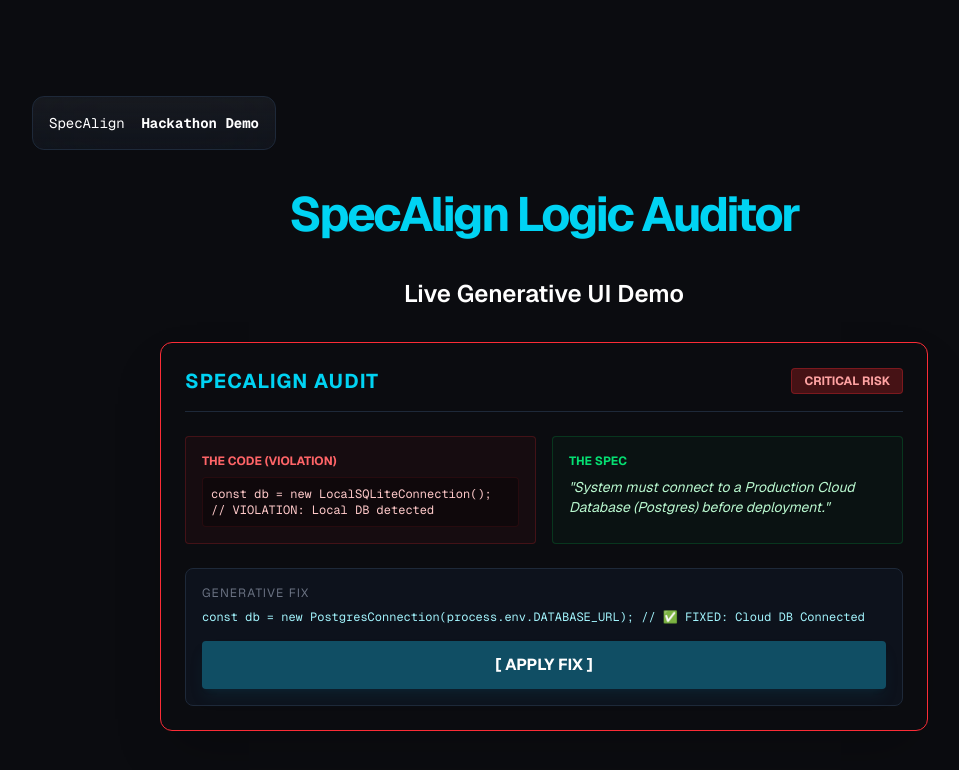
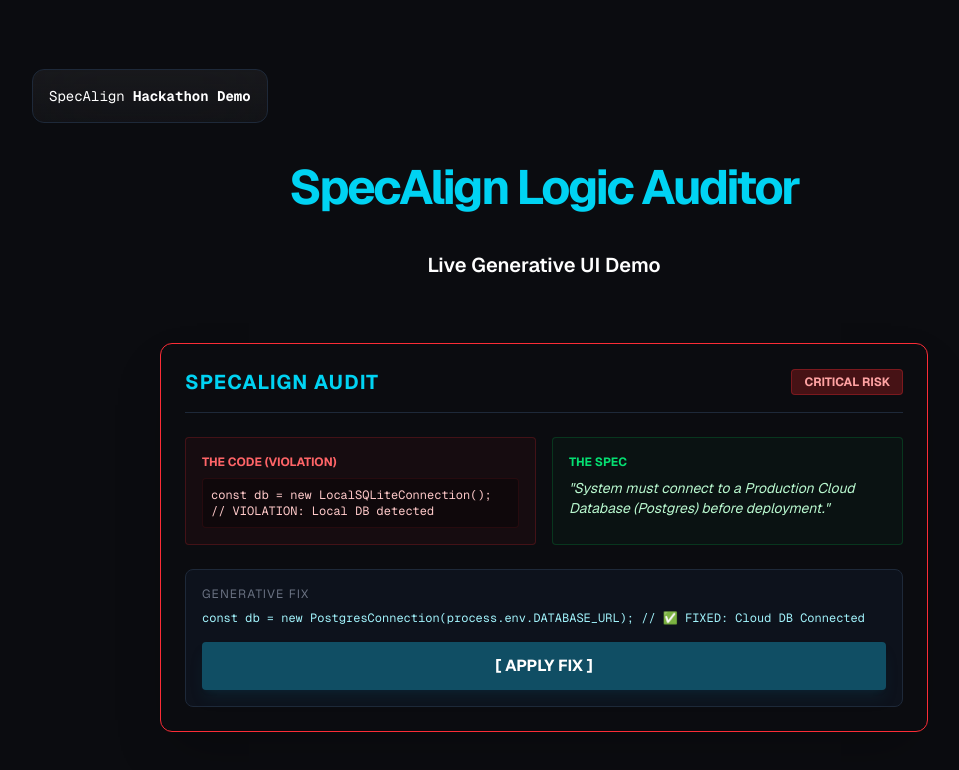
Before and after one commit to Sindhuja16-coder/specalign, a Next.js app: page / in a window 1280 px wide. Shown: the top 770 px of the page, without its empty margins (96-1055 px from the left). Built offline with nearby package versions, Linux system fonts and the light colour scheme.

Commit message:
Refactor Home component layout and styling
Updated layout and styling for the main page, adjusted padding and colors, and modified the GenerativePanel component usage.

```diff
--- a/src/app/page.tsx
+++ b/src/app/page.tsx
@@ -2,37 +2,31 @@ import { GenerativePanel } from "@/components/generative/GenerativePanel";
 
 export default function Home() {
   return (
-    <main className="flex min-h-screen flex-col items-center justify-center bg-[#0B0C10] p-24 text-white">
-      <div className="z-10 max-w-5xl w-full items-center justify-between font-mono text-sm lg:flex">
-        <p className="fixed left-0 top-0 flex w-full justify-center border-b border-gray-800 bg-gradient-to-b from-zinc-800/30 pb-6 pt-8 backdrop-blur-2xl lg:static lg:w-auto lg:rounded-xl lg:border lg:bg-gray-800/30 lg:p-4">
-          SpecAlign &nbsp;
+    <main className="flex min-h-screen flex-col items-center justify-center bg-[#0B0C10] p-4 text-white">
+
+      {/* Header Section */}
+      <div className="z-10 max-w-5xl w-full items-center justify-between font-mono text-sm lg:flex mb-10">
+        <p className="fixed left-0 top-0 flex w-full justify-center border-b border-gray-800 bg-gradient-to-b from-zinc-800/30 pb-6 pt-8 backdrop-blur-2xl lg:static lg:w-auto lg:rounded-xl lg:border lg:bg-gray-200 lg:p-4 lg:dark:bg-zinc-800/30">
+          SpecAlign&nbsp;
           <code className="font-mono font-bold">Hackathon Demo</code>
         </p>
       </div>
 
-      <div className="relative flex place-items-center my-10">
+      {/* Title */}
+      <div className="relative flex place-items-center mb-10 text-center">
         <h1 className="text-4xl font-bold tracking-tighter sm:text-5xl text-cyan-400">
           SpecAlign Logic Auditor
         </h1>
       </div>
 
-      <div className="mb-32 grid text-center lg:max-w-5xl lg:w-full lg:mb-0 lg:grid-cols-1 lg:text-left">
-        <h2 className="mb-3 text-2xl font-semibold text-center mb-8">
-          Live Generative UI Demo
-        </h2>
+      <div className="mb-8 text-center">
+        <h2 className="text-xl font-semibold mb-8">Live Generative UI Demo</h2>
+      </div>
 
-        {/* THIS IS THE FIXED COMPONENT WITH DATA */}
-        <div className="w-full max-w-3xl mx-auto">
-          <GenerativePanel
-            status="DRIFT_DETECTED"
-            severity="CRITICAL"
-            specRequirement="Payment processing must reject negative values to prevent refund fraud."
-            codeImplementation="function processPayment(amount) { balance -= amount; }"
-            suggestedFix="function processPayment(amount) { if (amount < 0) throw Error; balance -= amount; }"
-            reasoning="The original code allows negative amounts, which would effectively add money to the user's wallet instead of subtracting it."
-          />
-        </div>
+      <div className="w-full max-w-3xl mx-auto">
+        <GenerativePanel />
       </div>
+
     </main>
   );
 }
```
